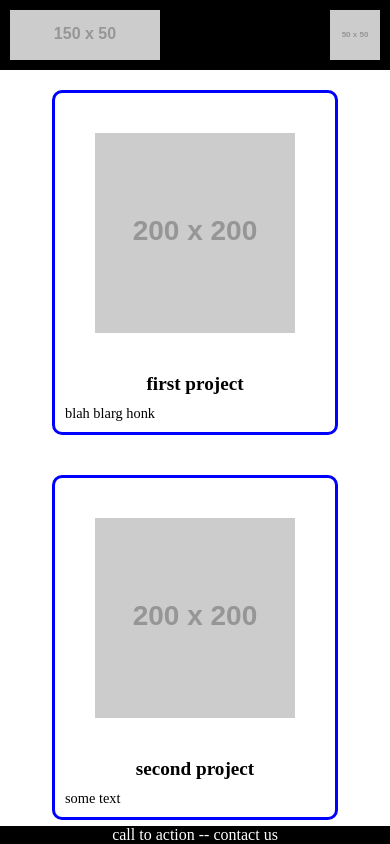
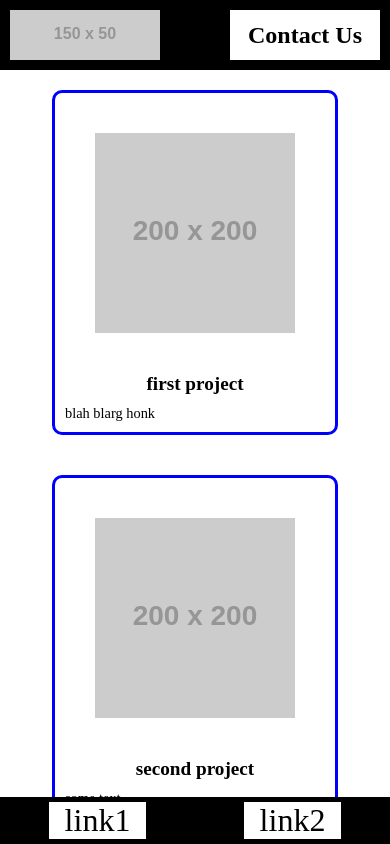
Before and after one commit to dan-quinlog/mortonsgift, a React (Create React App) app: page / in a window 390 px wide. Shown: the top 844 px of the page. Built offline with nearby package versions, Linux system fonts and the light colour scheme.

Commit message:
completed redesign of navbar and footernav to eliminate hamburger button and provide clear call to action

```diff
--- a/src/footer/footer.js
+++ b/src/footer/footer.js
@@ -1,10 +1,13 @@
-import { waitForElementToBeRemoved } from '@testing-library/react';
-import React from 'react';
+import React from "react";
 
-export default function() {
-  return(
-    <div className='footer'>
-      <div className='footer__body'>call to action -- contact us</div>
+export default function () {
+  return (
+    <div className="footer">
+      <div className="footer__links">
+        <div className="footer__links__link">link1</div>
+        <div className="footer__links__link">link2</div>
+      </div>
+      <div className="footer__c2a">call to action -- contact us</div>
     </div>
   );
 }
--- a/src/navbar/navbar.js
+++ b/src/navbar/navbar.js
@@ -1,54 +1,23 @@
-import React, { Component } from "react";
+import React from "react";
 
-export default class Navbar extends Component {
-  constructor(props) {
-    super(props);
-    this.state = {
-      navlinks: false,
-    };
-    this.toggleNavBar = this.toggleNavBar.bind(this);
-  }
-  toggleNavBar() {
-    this.setState({
-      navlinks: !this.state.navlinks,
-    });
-  }
-  closeNavBar() {
-    this.setState({
-      navlinks: false,
-    });
-  }
-  render() {
+export default function () {
   return (
     <div className="navbar">
       <div className="navbar__logo">
         <img
           className="project__logo__image"
           src="http://via.placeholder.com/150x50"
+          alt="logo"
         />
       </div>
       <div className="navbar__spacer"></div>
-        <div
-          className={`navbar__links ${
-            this.state.navlinks ? "" : "navbar__hidden"
-          }`}
-        >
-          <div className="navbar__links__link"><img
-            className="project__logo__image"
-            src="http://via.placeholder.com/150x50"
-          /></div>
-          <div className="navbar__links__link"><img
-            className="project__logo__image"
-            src="http://via.placeholder.com/150x50"
-          /></div>
+      <div className="navbar__links">
+        <div className="navbar__links__link">link1</div>
+        <div className="navbar__links__link">link2</div>
       </div>
-        <div className="navbar__burgerbutton" onClick={this.toggleNavBar}>
-          <img
-            className="project__logo__image"
-            src="http://via.placeholder.com/50x50"
-          />
+      <div className="navbar__c2a">
+        <span>Contact Us</span>
       </div>
     </div>
   );
 }
-}
--- a/src/styles/footer.scss
+++ b/src/styles/footer.scss
@@ -6,8 +6,35 @@
   &__spacer {
     flex-grow: 1;
   }
-  &__body {
-    color: white;
-    text-align: center;
+  &__links {
+    display: flex;
+    flex-direction: row;
+    justify-content: space-around;
+    &__link {
+      background-color: white;
+      width: 25%;
+      margin: 5px;
+      font-size: 2em;
+      text-align: center;
+      &:hover {
+        background-color: whitesmoke;
+      }
+    }
+  }
+  &__c2a {
+    display: none;
   }
 }
+
+@media only screen and (min-width: $tablet-view) {
+  .footer {
+    &__links {
+      display: none;
+    }
+    &__c2a {
+      display: block;
+      color: white;
+      text-align: center;
+    }
+  }
+}
--- a/src/styles/navbar.scss
+++ b/src/styles/navbar.scss
@@ -13,49 +13,41 @@
     flex-grow: 1;
   }
   &__links {
-    position: absolute;
-    top: 70px;
-    left: 0px;
-    display: flex;
-    flex-direction: column;
-    width: 100%;
-    background-color: black;
-    &__link {
-      height: 50px;
-      margin: 10px;
-      background-color: white;
-      &:hover {
-        background-color: whitesmoke;
-      }
-    }
-  }
-  &__hidden {
     display: none;
   }
-  &__burgerbutton {
+  &__c2a {
+    width: 150px;
+    height: 50px;
     margin: 10px;
+    background-color: white;
+    display: flex;
+    align-items: center;
+    justify-content: center;
+    font-size: 1.5em;
+    font-weight: 600;
     &:hover {
-      background-color: darkorange;
+      background-color: whitesmoke;
     }
   }
 }
 
 @media only screen and (min-width: $tablet-view) {
   .navbar {
-    &__hidden {
-      display: block;
-    }
     &__links {
-      position: relative;
-      top: 0;
       display: flex;
       flex-direction: row;
       width: auto;
+      background-color: black;
       &__link {
-        width: 150px
+        width: 150px;
+        margin: 10px;
+        background-color: white;
+        &:hover {
+          background-color: whitesmoke;
+        }
       }
     }
-    &__burgerbutton {
+    &__c2a {
       display: none;
     }
   }
```
Lines whose indentation alone changed are shown as unchanged.
